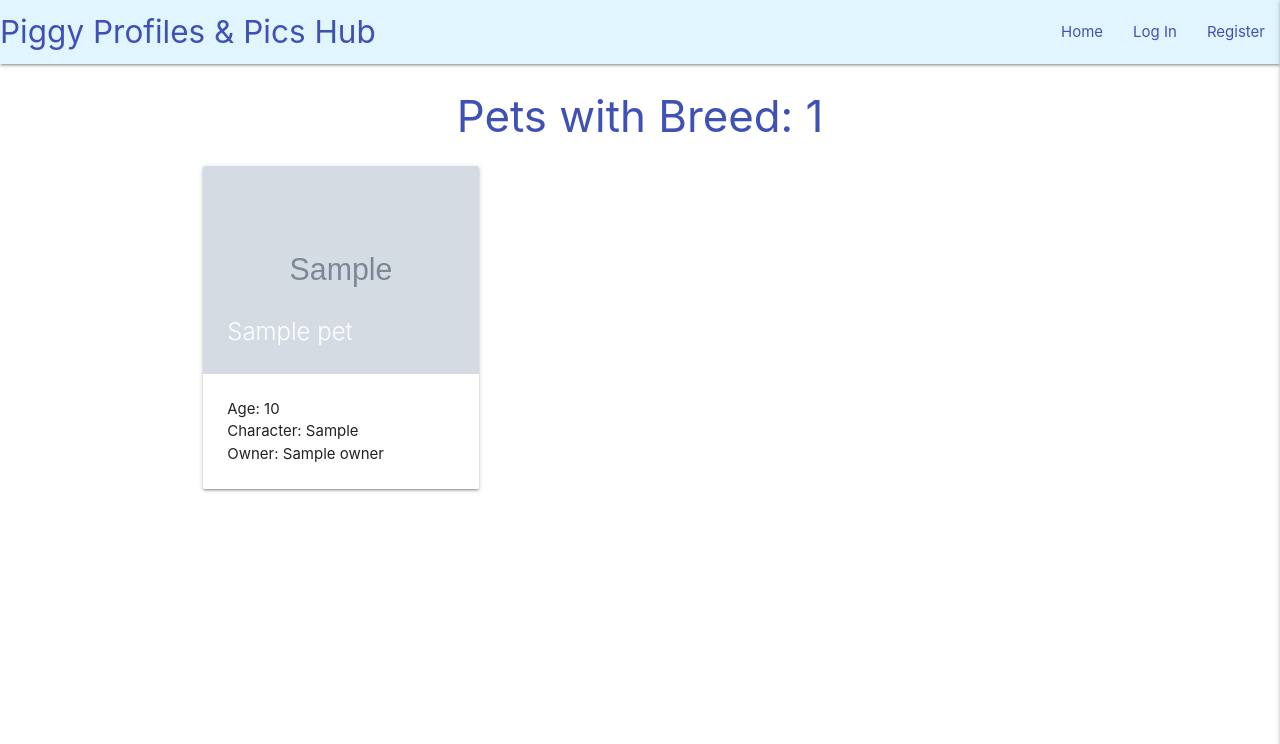
After one commit to marina9222/guinea-pig-database, a Flask app: page /breed/1 in a window 1280 px wide. The commit adds this page. Shown: the top 744 px of the page. Run offline with Flask 2, Linux system fonts and the light colour scheme; grey boxes marked "Sample" are stand-in pictures; a database or web service that is not in the repository returns one stand-in record (values such as "Sample title"); some libraries are stand-ins or nearby versions.

Commit message:
Add: Create breed template the user can look for pets by breed

```diff
--- a/app.py
+++ b/app.py
@@ -212,6 +212,17 @@ def delete_pet(pet_id):
      return render_template("confirm_delete_pet.html", pet=pet)
 
 
+@app.route("/get_breeds")
+def get_breeds():
+    breeds = list(mongo.db.breeds.find().sort("pet_breed",1))
+    return render_template("breeds.html",breeds = breeds)
+
+
+@app.route("/breed/<breed_name>")
+def breed_details(breed_name):
+    pets = list(mongo.db.pets.find({"pet_breed": breed_name}))
+    return render_template("breed_details.html", breed_name=breed_name, pets=pets)
+
 
 if __name__ == "__main__":
     app.run(host=os.environ.get("IP"),
--- /dev/null
+++ b/templates/breed_details.html
@@ -0,0 +1,21 @@
+{% extends "index.html" %}
+{% block content %}
+    <h3 class="indigo-text center-align">Pets with Breed: {{ breed_name }}</h3>
+    <div class="row">
+        {% for pet in pets %}
+            <div class="col s12 m4">
+                <div class="card">
+                    <div class="card-image">
+                        <img src="{{ pet.image_url }}" alt="{{ pet.pet_name }}">
+                        <span class="card-title">{{ pet.pet_name }}</span>
+                    </div>
+                    <div class="card-content">
+                        <p>Age: {{ pet.pet_age }}</p>
+                        <p>Character: {{ pet.pet_character }}</p>
+                        <p>Owner: {{ pet.owner }}</p>
+                    </div>
+                </div>
+            </div>
+        {% endfor %}
+    </div>
+{% endblock %}
--- a/templates/index.html
+++ b/templates/index.html
@@ -35,6 +35,13 @@
           </li>
           <li><a href="{{ url_for('add_pet') }}" class="indigo-text">Add Pet</a></li>
           <li>
+
+              <a href="{{ url_for('get_breeds') }}" class="indigo-text">Breeds</a>
+            </li>
+            <li>
+              <a href="#" class="indigo-text">My Pets</a>
+            </li>
+            <li>
             <a href="{{ url_for('logout') }}" class="indigo-text">Log Out</a>
           </li>
         {% else %}
@@ -62,6 +69,12 @@
       </li>
       <li><a href="{{ url_for('add_pet') }}" class="indigo-text">Add Pet</a></li>
       <li>
+        <li>
+          <a href="{{ url_for('get_breeds') }}" class="indigo-text">Breeds</a>
+        </li>
+        <li>
+          <a href="#" class="indigo-text">My Pets</a>
+        </li>
         <a href="{{ url_for('logout') }}" class="indigo-text">Log Out</a>
       </li>
     {% else %}
```
Also changed, not shown: templates/breeds.html (added, +21 -0 lines).
